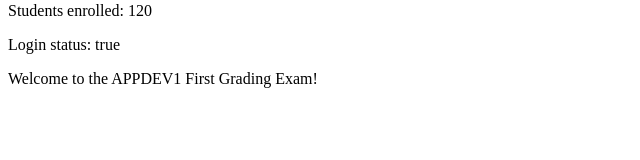
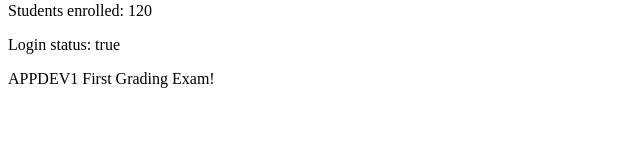
Before and after one commit to KenLanggook/APPDEV1_FGExam, an Angular app: page / in a window 1280 px wide. Shown: the part 138-298 px from the top of the page, without its empty margins (0-640 px from the left). Built offline with nearby package versions, Linux system fonts and the light colour scheme.

Commit message:
Configured application routing

```diff
--- a/src/app/page/home/home.component.html
+++ b/src/app/page/home/home.component.html
@@ -1,4 +1,4 @@
 <h1>{{ appTitle }}</h1>
 <p>Students enrolled: {{ studentCount }}</p>
 <p>Login status: {{ isLoggedIn }}</p>
-<p>Welcome to the APPDEV1 First Grading Exam!</p>
+<p>APPDEV1 First Grading Exam!</p>
--- a/src/app/page/profile/profile.component.ts
+++ b/src/app/page/profile/profile.component.ts
@@ -22,7 +22,7 @@ export class ProfileComponent {
     email: 'ken@email.com',
     age: 22,
     location: 'Philippines',
-    bio: 'IT student of University of Baguio'
+    bio: 'IT Student of University of Baguio'
   };
 
 }
```
